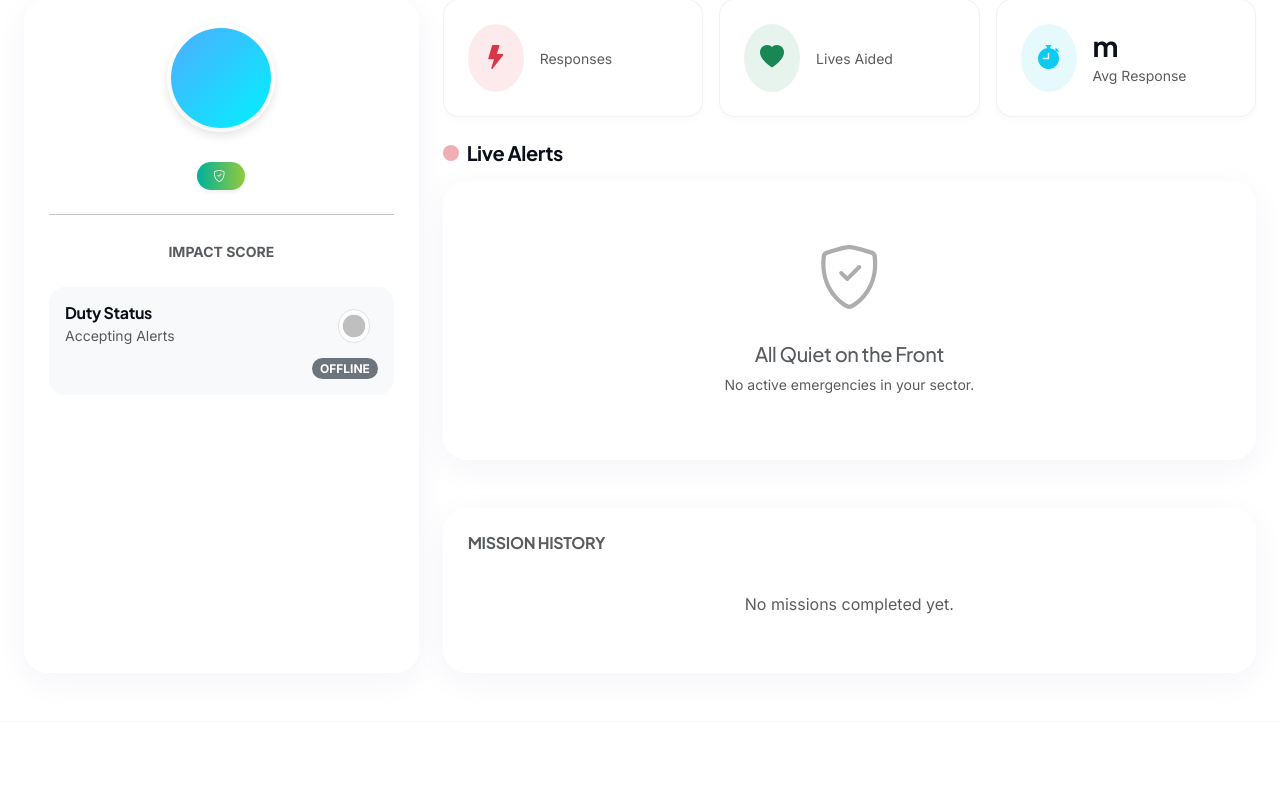
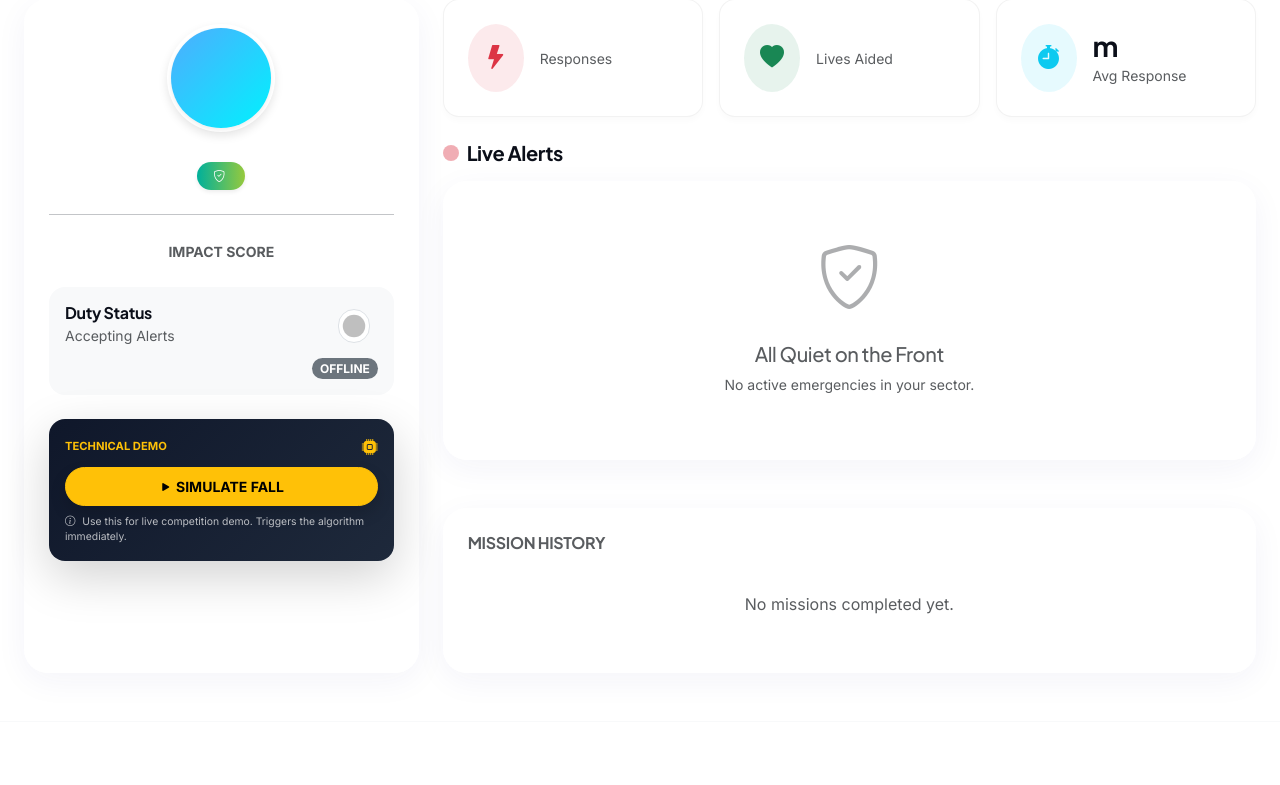
Before and after one commit to MayurKharat0390/GoldenMinutes, a Django app: template templates/responders/dashboard.html in a window 1280 px wide. Shown: the part 131-916 px from the top of the page. Run offline with Django 5.2, Linux system fonts and the light colour scheme; the template is opened without the code that fills it, so the values that code supplies are empty.

Commit message:
Add 'Simulate Fall' button for competition demo

```diff
--- a/templates/responders/dashboard.html
+++ b/templates/responders/dashboard.html
@@ -104,6 +104,21 @@
                             {% if profile.is_available %}ONLINE{% else %}OFFLINE{% endif %}
                         </span>
                     </div>
+                </div>
+
+                <!-- Technical Demo Mode (For Competition) -->
+                <div class="card bg-dark border-0 rounded-4 p-3 mt-4 text-white shadow-lg" style="background: linear-gradient(135deg, #0f172a 0%, #1e293b 100%) !important;">
+                    <div class="d-flex justify-content-between align-items-center mb-2">
+                        <small class="text-uppercase fw-bold letter-spacing-1" style="font-size: 0.7rem; color: #ffc107;">Technical Demo</small>
+                        <i class="bi bi-cpu-fill text-warning"></i>
+                    </div>
+                    <button class="btn btn-warning btn-sm w-100 fw-bold rounded-pill py-2 shadow"
+                            onclick="if(confirm('Start Technical Fall Simulation?')) { window.GoldenMinutes.fallDetector.enable().then(() => { window.GoldenMinutes.fallDetector.testTrigger(); }); }">
+                        <i class="bi bi-play-fill"></i> SIMULATE FALL
+                    </button>
+                    <p class="mb-0 mt-2" style="font-size: 0.65rem; opacity: 0.7;">
+                        <i class="bi bi-info-circle me-1"></i> Use this for live competition demo. Triggers the algorithm immediately.
+                    </p>
                 </div>
             </div>
         </div>
```
